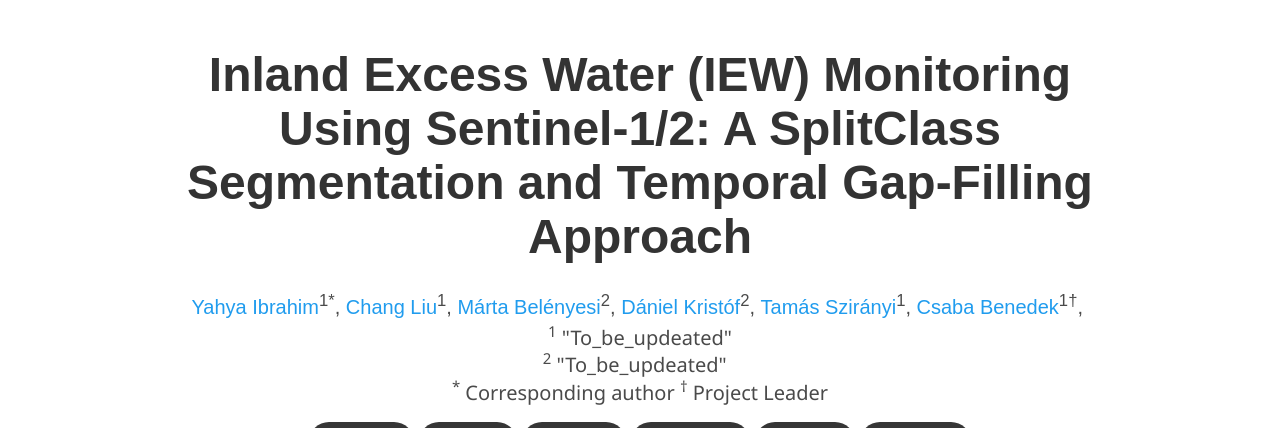
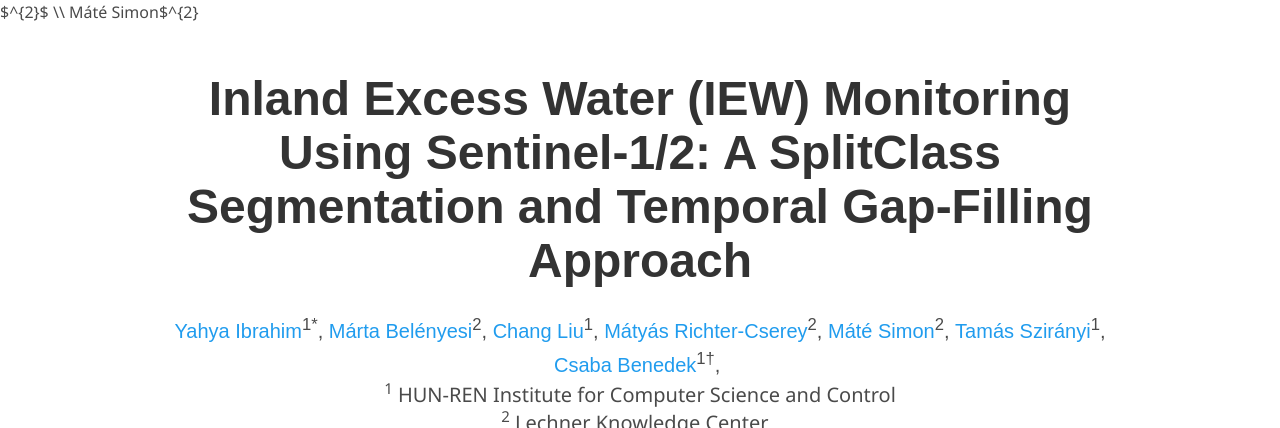
Before and after one commit to waterdetection/water_detection, a plain HTML site: page index.html in a window 1280 px wide. Shown: the top 428 px of the page. Drawn offline with nearby package versions, Linux system fonts and the light colour scheme; no server answers; some icons are missing; files whose address does not match are found by name; a web font is replaced by a local one.

Commit message:
worshop_update.html

```diff
--- a/index.html
+++ b/index.html
@@ -267,7 +267,8 @@
 
 <body>
 
-
+$^{2}$  \\
+Máté Simon$^{2}
 
  <section class="hero">
     <div class="hero-body">
@@ -280,13 +281,13 @@
               <span class="author-block">
                 <a href="https://scholar.google.com/citations?user=1ShbTvIAAAAJ&hl=en&oi=ao">Yahya Ibrahim</a><sup>1</sup><sup>*</sup>,</span>
               <span class="author-block">
-                <a href="https://scholar.google.com/citations?user=-azXsEwAAAAJ&hl=en">Chang Liu</a><sup>1</sup>,</span>
-              <span class="author-block">
-                <!-- a href="https://scholar.google.com/citations?user=1IrhfMcAAAAJ&hl=en">Lóránt Kovács</a><sup>1</sup>,</span>
-              <span class="author-block" -->
                 <a href="https://www.researchgate.net/profile/Marta-Belenyesi-2">Márta Belényesi</a><sup>2</sup>,</span>
               <span class="author-block">
-                <a href="https://scholar.google.com/citations?user=5u8-lusAAAAJ&hl=en&oi=ao">Dániel Kristóf</a><sup>2</sup>,</span>
+               <a href="https://scholar.google.com/citations?user=-azXsEwAAAAJ&hl=en">Chang Liu</a><sup>1</sup>,</span>
+              <span class="author-block">
+                <a href="https://en&oi=ao">Mátyás Richter-Cserey</a><sup>2</sup>,</span>
+              <span class="author-block">
+                <a href="https://en&oi=ao">Máté Simon</a><sup>2</sup>,</span>
               <span class="author-block">
                 <a href="https://scholar.google.com/citations?user=ykcDa9UAAAAJ&hl=en">Tamás Szirányi</a><sup>1</sup>,</span>
                 <span class="author-block">
@@ -299,10 +300,11 @@
           <!-- affiliations -->
           <div class="subtitle is-size-5">
           <!-- <div class="is-size-5 publication-authors"> -->
-            <sup>1</sup> "To_be_updeated" <br>
-            <sup>2</sup> "To_be_updeated"  &nbsp; <br>
+            <sup>1</sup> HUN-REN Institute for Computer Science and Control <br>
+            <sup>2</sup> Lechner Knowledge Center &nbsp; <br>
             <sup>*</sup> Corresponding author
             <sup>&dagger;</sup> Project Leader
+
 
 
           <!-- TODO: update paper and video link once upload -->
@@ -1050,8 +1052,8 @@ and field-validated ground truth. Quantitative evaluation demonstrates that our
     <h2 class="title">BibTeX</h2>
     <pre><code>@inproceedings{ibrahim2025inland,
   title = {Inland Excess Water (IEW) Monitoring Using Sentinel-1/2: A SplitClass Segmentation and Temporal Gap-Filling Approach},
-  author = {Ibrahim, Yahya and Liu, Chang and Belényesi, Márta and Kristóf, Dániel and Szirányi, Tamás and Benedek, Csaba},
-  booktitle = {Proceedings of the ICCV Workshop on SEA: Sustainability with Earth Observation & AI},
+  author = {Ibrahim, Yahya and Belényesi, Márta and Liu, Chang and Richter-Cserey, Mátyás and Simon, Máté and Szirányi, Tamás and Benedek, Csaba},
+  booktitle = {Proceedings of the ICCV Workshops on Sustainability with Earth Observation and AI (SEA)},
   year = {2025}
 }</code></pre>
   </div>
@@ -1077,10 +1079,7 @@ and field-validated ground truth. Quantitative evaluation demonstrates that our
                 href="http://creativecommons.org/licenses/by-sa/4.0/">Creative
                 Commons Attribution-ShareAlike 4.0 International License</a>.
             </p>
-            <p>
-              We thank the authors of
 
-            </p>
           </div>
         </div>
       </div>
```
